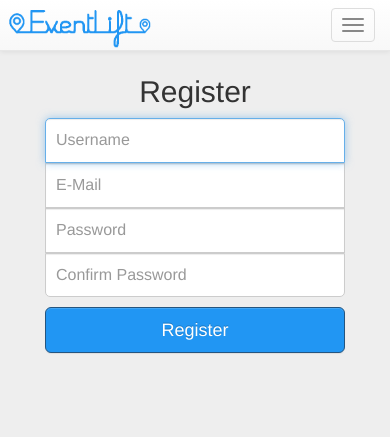
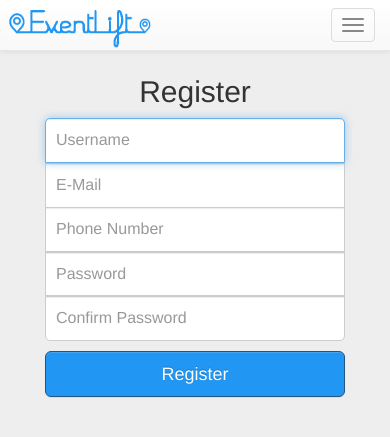
Before and after one commit to BSantos22/eventLift, a Flask app: page /register in a window 390 px wide. Shown: the top 437 px of the page. Run offline with Flask 2, Linux system fonts and the light colour scheme; some libraries are stand-ins or nearby versions.

Commit message:
phone number added to register form

```diff
--- a/eventlift/models.py
+++ b/eventlift/models.py
@@ -4,13 +4,13 @@ import sqlite3
 DATABASE = 'eventlift/schema.db'
 
 
-def register_user(username, password, email):
+def register_user(username, password, email, phone):
     users = exists_user(username)
     if not users:
         db = sqlite3.connect(DATABASE)
         cur = db.cursor()
-        cur.execute('INSERT INTO Users (user,pass,email) VALUES (?,?,?)',
-                    (username, password, email))
+        cur.execute('INSERT INTO Users (user,pass,email, phone) VALUES (?,?,?,?)',
+                    (username, password, email, phone))
         db.commit()
         db.close()
         return True
--- a/eventlift/templates/register.html
+++ b/eventlift/templates/register.html
@@ -11,12 +11,19 @@
         <h2 class="form-register-heading text-center">Register</h2>
         <label for="inputEmail" class="sr-only">Username</label>
         <input type="text" name="username" class="form-control" id="firstElem" placeholder="Username" required autofocus>
+
         <label for="inputEmail" class="sr-only">E-Mail</label>
-        <input type="text" name="email" class="form-control" placeholder="E-Mail" required autofocus>
+        <input type="email" name="email" class="form-control" placeholder="E-Mail" required autofocus>
+
+        <label for="inputPhone" class="sr-only">E-Mail</label>
+        <input type="text" name="phone" class="form-control" placeholder="Phone Number" required autofocus>
+
         <label for="inputPassword" class="sr-only">Password</label>
         <input type="password" name="password" class="form-control" placeholder="Password" required>
+
         <label for="confirmPassword" class="sr-only">Confirm Password</label>
         <input type="password" name="password2" class="form-control" id="lastElem" placeholder="Confirm Password" required>
+
         <button class="btn btn-lg btn-primary btn-block" type="submit">Register</button>
     </form>
 </div>
--- a/eventlift/views.py
+++ b/eventlift/views.py
@@ -34,7 +34,8 @@ def register():
         username = request.form['username']
         password = request.form['password']
         email = request.form['email']
-        registered = models.register_user(username, password, email)
+        phone = request.form['phone']
+        registered = models.register_user(username, password, email, phone)
         if registered:
             session['username'] = username
             return redirect(url_for('index'))
```
